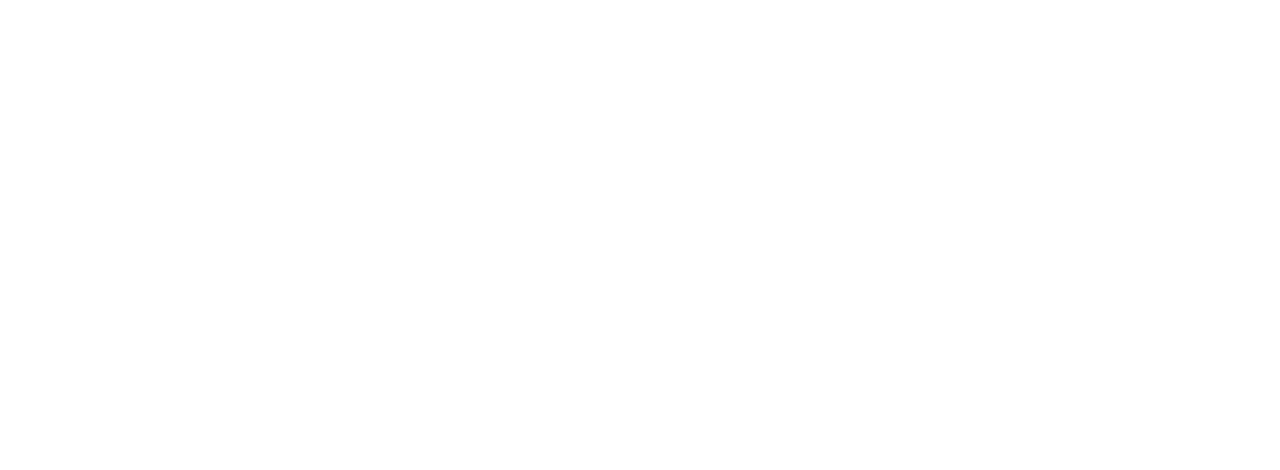
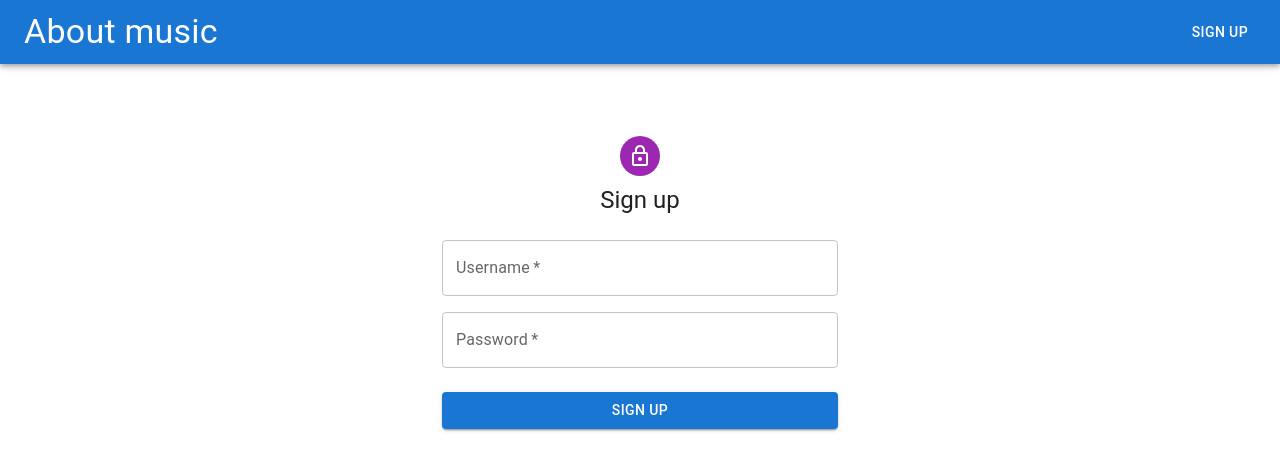
Before and after one commit to GalinaMuratova/MusicApiUpdate, a React (Create React App) app in the folder frontend/: page /register in a window 1280 px wide. Before the commit this address had no page. Shown: the top 470 px of the page. Built offline with nearby package versions, Linux system fonts and the light colour scheme.

Commit message:
HW#86 Реализовала регистрацию на фронте, написала форму, напислаа запросы, отработала ошибки изменила структуру App.tsx,добавила фикстуры, проверила отображение ошибок

```diff
--- a/frontend/src/App.tsx
+++ b/frontend/src/App.tsx
@@ -1,18 +1,30 @@
 import React from 'react';
-import HomePage from './containers/HomePage/HomePage';
 import { Route, Routes } from 'react-router-dom';
-import OneArtistPage from './containers/OneArtistPage/OneArtistPage';
 import './index.css';
-import AlbumTracksPage from "./containers/AlbumTracksPage/AlbumTracksPage";
+import Register from './features/users/Register';
+import { Container, CssBaseline } from '@mui/material';
+import AppToolbar from './components/UI/AppToolbar/AppToolbar';
+import Artists from './features/artists/Artists';
+import Albums from './features/albums/Albums';
+import Tracks from './features/tracks/Tracks';
 
 const App = () => {
   return (
     <>
-    <Routes>
-      <Route path='/' element={(<HomePage />)}/>
-      <Route path='/albums/:id' element={(<OneArtistPage/>)}/>
-      <Route path='/tracks/:id' element={(<AlbumTracksPage />)} />
-    </Routes>
+      <CssBaseline/>
+        <header>
+          <AppToolbar />
+        </header>
+        <main>
+          <Container>
+            <Routes>
+              <Route path='/' element={(<Artists />)}/>
+              <Route path='/albums/:id' element={(<Albums/>)}/>
+              <Route path='/tracks/:id' element={(<Tracks />)} />
+              <Route path='/register' element={(<Register />)} />
+            </Routes>
+          </Container>
+        </main>
     </>
   );
 }
--- a/frontend/src/app/store.ts
+++ b/frontend/src/app/store.ts
@@ -2,12 +2,14 @@
 import { artistsReducer } from '../features/artists/artistsSlice';
 import { albumsReducer } from '../features/albums/albumsSlice';
 import {tracksReducer} from "../features/tracks/tracksSlice";
+import { usersReducer } from '../features/users/usersSlice';
 
 export const store = configureStore({
     reducer: {
       artistsReducer: artistsReducer,
       albumsReducer: albumsReducer,
       tracksReducer: tracksReducer,
+      usersReducer:usersReducer,
     }
 });
 
--- a/frontend/src/components/UI/AppToolbar/AppToolbar.tsx
+++ b/frontend/src/components/UI/AppToolbar/AppToolbar.tsx
@@ -1,5 +1,5 @@
 import React from 'react';
-import { AppBar, styled, Toolbar, Typography } from '@mui/material';
+import { AppBar, Button, styled, Toolbar, Typography } from '@mui/material';
 import { Link as NavLink } from 'react-router-dom';
 
 const Link = styled(NavLink)({
@@ -13,11 +13,12 @@
 const AppToolbar = () => {
     return (
         <AppBar position="sticky" sx={{ mb: 2 }}>
-            <Toolbar>
-                <Typography variant="h4" component="div" sx={{ flexGrow: 1 }}>
-                    <Link to="/">About music</Link>
-                </Typography>
-            </Toolbar>
+          <Toolbar>
+            <Typography variant="h4" component="div" sx={{ flexGrow: 1 }}>
+              <Link to="/">About music</Link>
+            </Typography>
+            <Button component={NavLink} to='/register' style={{color:'white'}}>Sign up</Button>
+          </Toolbar>
         </AppBar>
     );
 };
--- a/frontend/src/containers/AlbumTracksPage/AlbumTracksPage.tsx
+++ /dev/null
@@ -1,14 +0,0 @@
-import React from 'react';
-import AppToolbar from "../../components/UI/AppToolbar/AppToolbar";
-import Tracks from "../../features/tracks/Tracks";
-
-const AlbumTracksPage = () => {
-    return (
-        <>
-         <AppToolbar />
-         <Tracks />
-        </>
-    );
-};
-
-export default AlbumTracksPage;
--- a/frontend/src/containers/HomePage/HomePage.tsx
+++ /dev/null
@@ -1,17 +0,0 @@
-import React from 'react';
-import { Container } from '@mui/material';
-import Artists from '../../features/artists/Artists';
-import AppToolbar from "../../components/UI/AppToolbar/AppToolbar";
-
-const HomePage = () => {
-  return (
-      <>
-          <AppToolbar />
-          <Container>
-              <Artists />
-          </Container>
-      </>
-  );
-};
-
-export default HomePage;
--- a/frontend/src/containers/OneArtistPage/OneArtistPage.tsx
+++ /dev/null
@@ -1,14 +0,0 @@
-import React from 'react';
-import Albums from '../../features/albums/Albums';
-import AppToolbar from "../../components/UI/AppToolbar/AppToolbar";
-
-const OneArtistPage = () => {
-  return (
-    <>
-      <AppToolbar />
-      <Albums />
-    </>
-  );
-};
-
-export default OneArtistPage;
--- /dev/null
+++ b/frontend/src/features/users/Register.tsx
@@ -0,0 +1,108 @@
+import React, { useState } from 'react';
+import { useNavigate } from 'react-router-dom';
+import { RegisterMutation } from '../../types';
+import { Avatar, Box, Button, Container, Grid, TextField, Typography } from '@mui/material';
+
+import LockOutlinedIcon from '@mui/icons-material/LockOutlined';
+import { useAppDispatch, useAppSelector } from '../../app/hooks';
+import { selectRegisterError } from './usersSlice';
+import { register } from './usersThunk';
+
+const Register = () => {
+  const [state, setState] = useState<RegisterMutation>({
+    username: '',
+    password: ''
+  });
+  const dispatch = useAppDispatch();
+  const error = useAppSelector(selectRegisterError);
+  const navigate = useNavigate();
+
+  const inputChangeHandler = (event: React.ChangeEvent<HTMLInputElement>) => {
+    const {name, value} = event.target;
+    setState(prevState => {
+      return {...prevState, [name]: value};
+    });
+  };
+  const submitFormHandler = async (event: React.FormEvent) => {
+    event.preventDefault();
+    try {
+      await dispatch(register(state)).unwrap();
+      navigate('/');
+    } catch (e) {
+      // error happened
+    }
+  };
+
+  const getFieldError = (fieldName: string) => {
+    try {
+      return error?.errors[fieldName].message;
+    } catch {
+      return undefined;
+    }
+  };
+  return (
+    <Container component="main" maxWidth="xs">
+      <Box
+        sx={{
+          marginTop: 8,
+          display: 'flex',
+          flexDirection: 'column',
+          alignItems: 'center',
+        }}
+      >
+        <Avatar sx={{m: 1, bgcolor: 'secondary.main'}}>
+          <LockOutlinedIcon/>
+        </Avatar>
+        <Typography component="h1" variant="h5">
+          Sign up
+        </Typography>
+        <Box component="form" noValidate onSubmit={submitFormHandler} sx={{mt: 3}}>
+          <Grid container spacing={2}>
+            <Grid item xs={12}>
+              <TextField
+                required
+                label="Username"
+                name="username"
+                autoComplete="new-username"
+                value={state.username}
+                onChange={inputChangeHandler}
+                error={Boolean(getFieldError('username'))}
+                helperText={getFieldError('username')}
+              />
+            </Grid>
+            <Grid item xs={12}>
+              <TextField
+                required
+                name="password"
+                label="Password"
+                type="password"
+                autoComplete="new-password"
+                value={state.password}
+                onChange={inputChangeHandler}
+                error={Boolean(getFieldError('password'))}
+                helperText={getFieldError('password')}
+              />
+            </Grid>
+          </Grid>
+          <Button
+            type="submit"
+            fullWidth
+            variant="contained"
+            sx={{mt: 3, mb: 2}}
+          >
+            Sign Up
+          </Button>
+          {/*<Grid container justifyContent="flex-end">*/}
+          {/*  <Grid item>*/}
+          {/*    <Link component={RouterLink} to="/login" variant="body2">*/}
+          {/*      Already have an account? Sign in*/}
+          {/*    </Link>*/}
+          {/*  </Grid>*/}
+          {/*</Grid>*/}
+        </Box>
+      </Box>
+    </Container>
+  );
+};
+
+export default Register;
--- /dev/null
+++ b/frontend/src/features/users/usersSlice.ts
@@ -0,0 +1,41 @@
+import { User, ValidationError } from '../../types';
+import { createSlice } from '@reduxjs/toolkit';
+import { RootState } from '../../app/store';
+import { register } from './usersThunk';
+
+interface UsersState {
+  user: User | null,
+  registerLoading: boolean,
+  registerError: ValidationError | null,
+}
+
+const initialState: UsersState = {
+  user: null,
+  registerLoading: false,
+  registerError: null,
+}
+
+export const usersSlice = createSlice({
+  name: 'users',
+  initialState,
+  reducers: {},
+  extraReducers: (builder) => {
+    builder.addCase(register.pending, (state) => {
+      state.registerLoading = true;
+      state.registerError = null;
+    });
+    builder.addCase(register.fulfilled, (state, {payload: userResponse}) => {
+      state.registerLoading = false;
+      state.user = userResponse.user;
+    });
+    builder.addCase(register.rejected, (state,  {payload: error}) => {
+      state.registerLoading = false;
+      state.registerError = error || null;
+    });
+  },
+});
+
+export const usersReducer = usersSlice.reducer;
+export const selectUser = (state: RootState) => state.usersReducer.user;
+export const selectRegisterLoading = (state: RootState) => state.usersReducer.registerLoading;
+export const selectRegisterError = (state: RootState) => state.usersReducer.registerError;
--- /dev/null
+++ b/frontend/src/features/users/usersThunk.ts
@@ -0,0 +1,23 @@
+import { createAsyncThunk } from '@reduxjs/toolkit';
+import { RegisterMutation, RegisterResponse, ValidationError } from '../../types';
+import axiosApi from '../../axiosApi';
+import { isAxiosError } from 'axios';
+
+export const register = createAsyncThunk<
+  RegisterResponse,
+  RegisterMutation,
+  { rejectValue: ValidationError }
+>(
+  'users/register',
+  async (registerMutation, {rejectWithValue})  => {
+    try {
+      const response = await axiosApi.post<RegisterResponse>('/users', registerMutation);
+      return response.data;
+    } catch (e) {
+      if (isAxiosError(e) && e.response && e.response.status === 400) {
+        return rejectWithValue(e.response.data);
+      }
+      throw e;
+    }
+  }
+);
```
Also changed, not shown: frontend/src/types.d.ts (+28 -0 lines), 2 other files (tests, documents, lock files or other folders).
